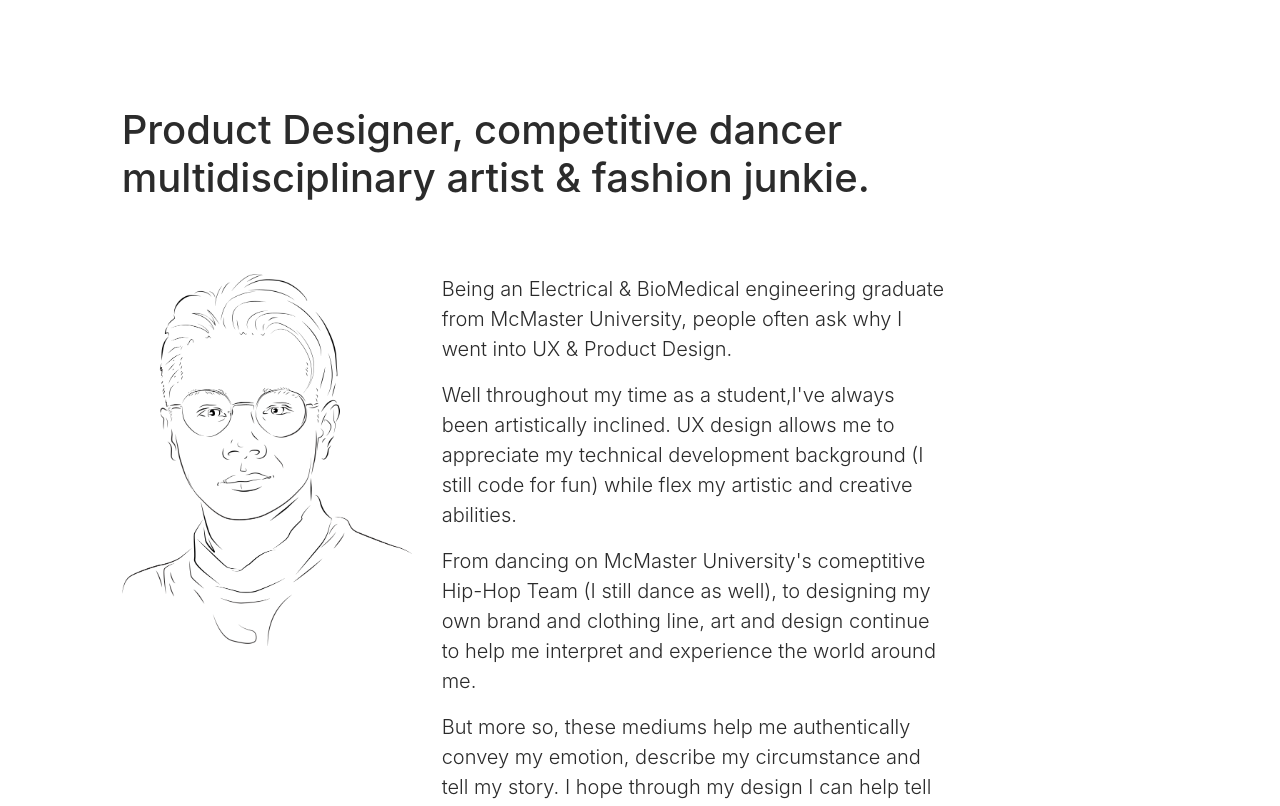
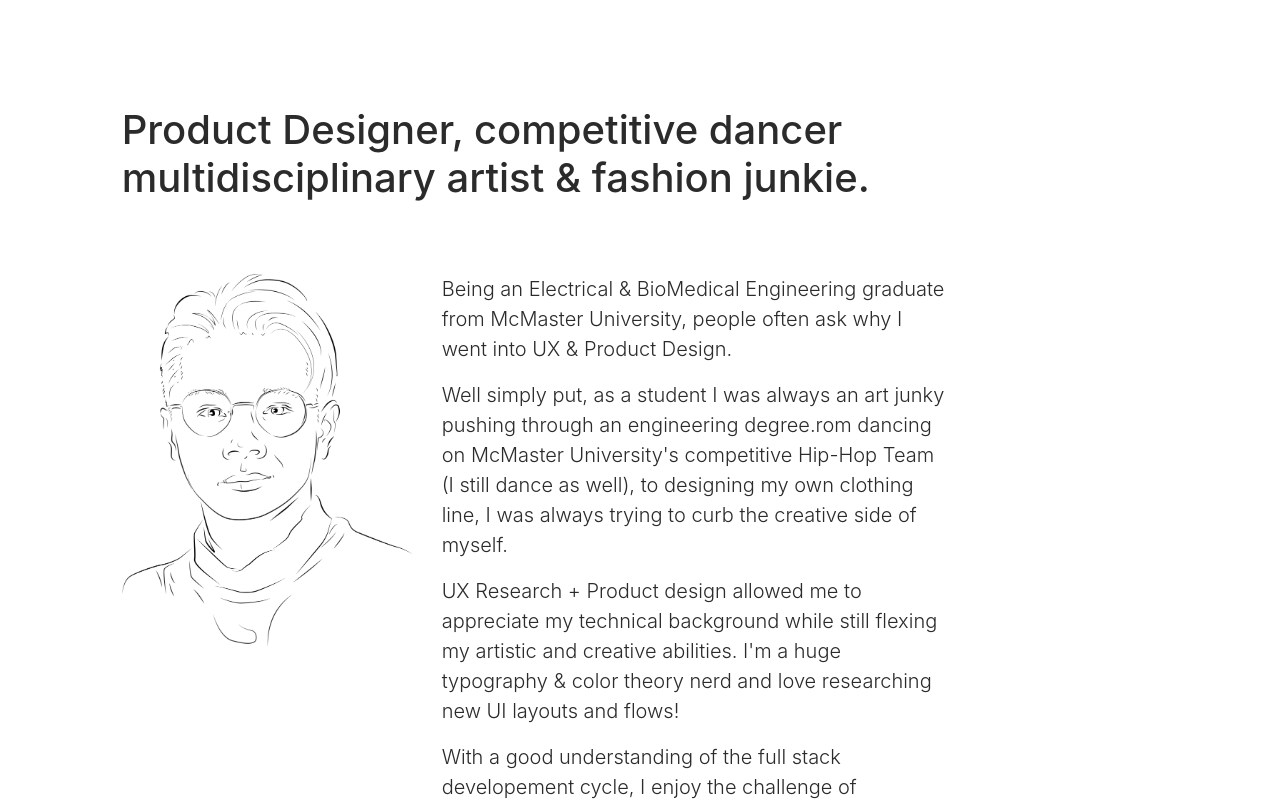
Before and after one commit to marksuan/marksuan.github.io, a plain HTML site: page aboutme.html in a window 1280 px wide. Shown: the part 134-940 px from the top of the page. Drawn offline with nearby package versions, Linux system fonts and the light colour scheme.

Commit message:
Update aboutme.html

```diff
--- a/aboutme.html
+++ b/aboutme.html
@@ -62,19 +62,19 @@
 
         <div class="col-5 float-left">
           <p class="lead">
-            Being an Electrical & BioMedical engineering graduate from McMaster University, people often ask why I went into UX & Product Design.
+            Being an Electrical & BioMedical Engineering graduate from McMaster University, people often ask why I went into UX & Product Design.
           </p>
           <p class="lead">
-            Well throughout my time as a student,I've always been artistically inclined. UX design allows me to appreciate my technical development background (I still code for fun) while flex my artistic and creative abilities.</p>
+            Well simply put, as a student I was always an art junky pushing through an engineering degree.rom dancing on McMaster University's competitive Hip-Hop Team (I still dance as well), to designing my own clothing line, I was always trying to curb the creative side of myself. </p>
 
           <p class="lead">
-            From dancing on McMaster University's comeptitive Hip-Hop Team (I still dance as well), to designing my own brand and clothing line, art and design continue to help me interpret and experience the world around me.
-
+            UX Research + Product design allowed me to appreciate my technical background while still flexing my artistic and creative abilities. I'm a huge typography & color theory nerd and love researching new UI layouts and flows!
           </p>
 
           <p class="lead">
-             But more so, these mediums help me authentically convey my emotion, describe my circumstance and tell my story. I hope through my design I can help tell yours as well.
+             With a good understanding of the full stack developement cycle, I enjoy the challenge of balancing effective and lean design with a layput which is actionable & feasible. Hopefully I can help bring your product to life in both a aesthetic & effective manner!
           </p>
+
 
 
         </div>
```
